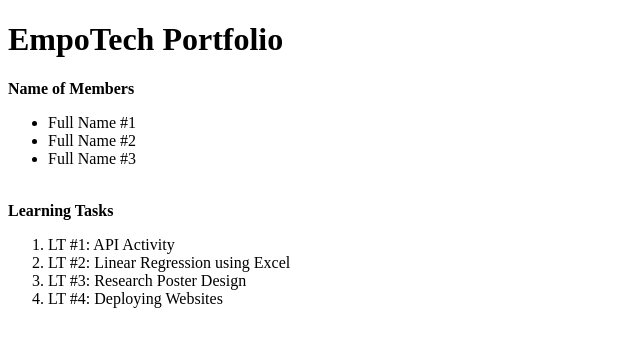
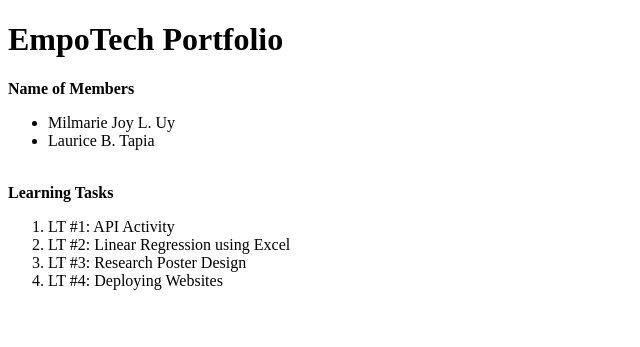
Before and after one commit to mlmri/portfolio, a Flask app: page / in a window 1280 px wide. Shown: the top 347 px of the page, without its empty margins (0-640 px from the left). Run offline with Flask 3, Linux system fonts and the light colour scheme.

```diff
--- a/templates/index.html
+++ b/templates/index.html
@@ -8,9 +8,9 @@
 
 <div><strong>Name of Members</strong></div>
 <ul>
-<li>Full Name #1</li>
-<li>Full Name #2</li>
-<li>Full Name #3</li>
+<li>Milmarie Joy L. Uy</li>
+<li>Laurice B. Tapia</li>
+
 </ul>
 
 <br>
```
